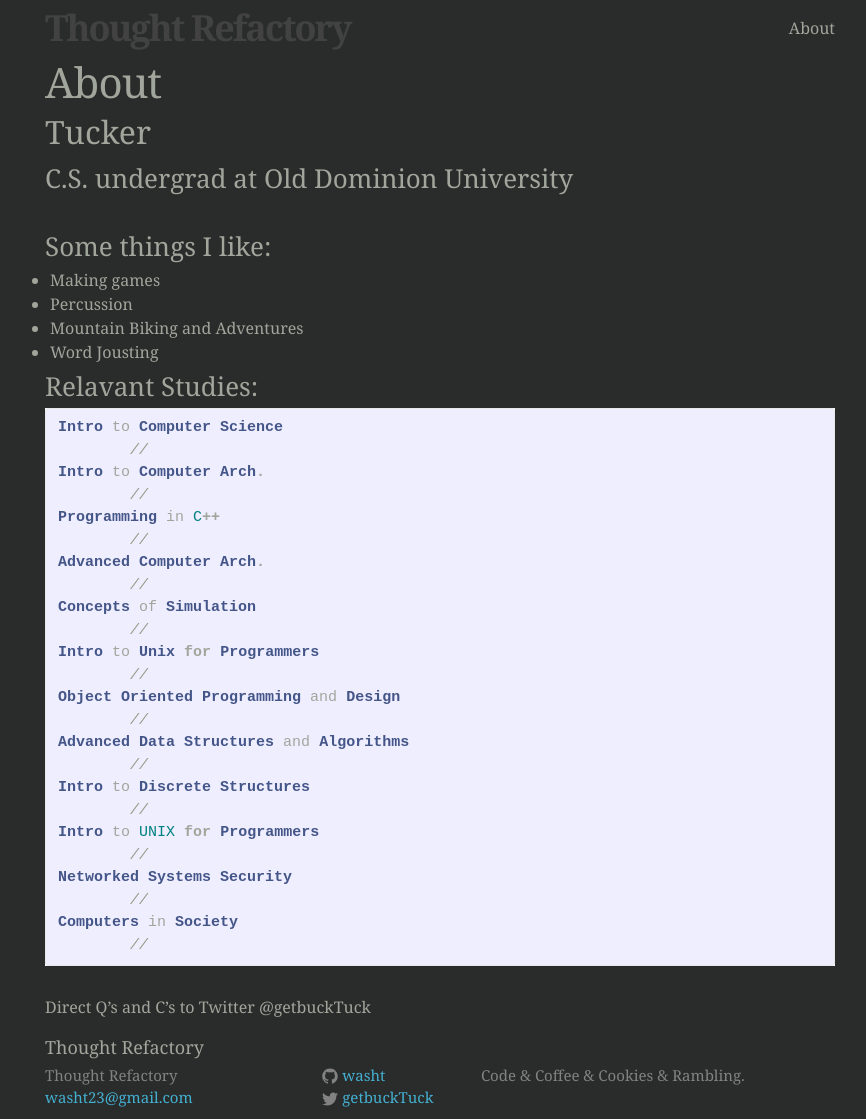
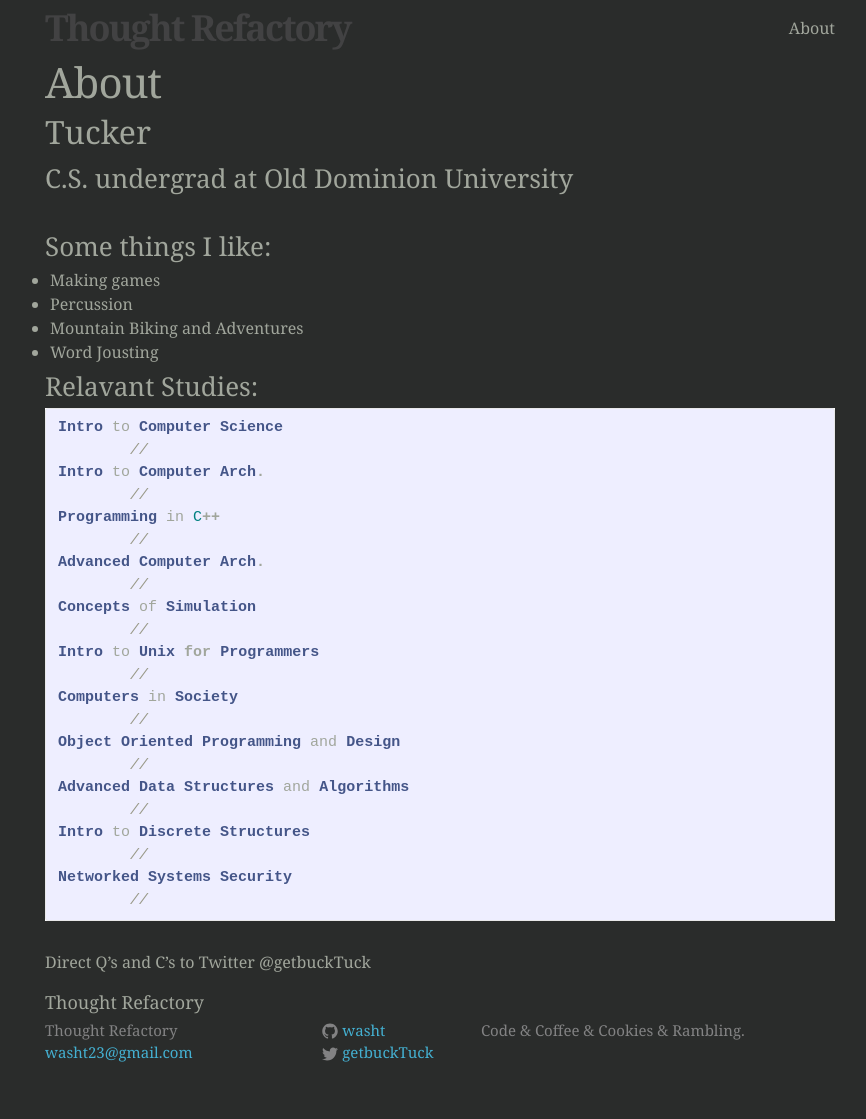
Before and after one commit to washt/washt.github.io, a Jekyll site: the page built from about.md, in a window 1280 px wide. Shown: the whole page, without its empty margins (200-1066 px from the left). Built offline with Jekyll 4.4.1, drawn with Linux system fonts in a browser that asks for light colours; after the commit the page ends 1074 px from its top, so only the background shows below that.

Commit message:
about update

```diff
--- a/about.md
+++ b/about.md
@@ -28,17 +28,15 @@ Concepts of Simulation
 	//
 Intro to Unix for Programmers
 	//
+Computers in Society
+	//
 Object Oriented Programming and Design
 	//
 Advanced Data Structures and Algorithms
 	//
 Intro to Discrete Structures
 	//
-Intro to UNIX for Programmers
-	//
 Networked Systems Security
-	//
-Computers in Society
 	//
 
 {% endhighlight%} <br />
```
